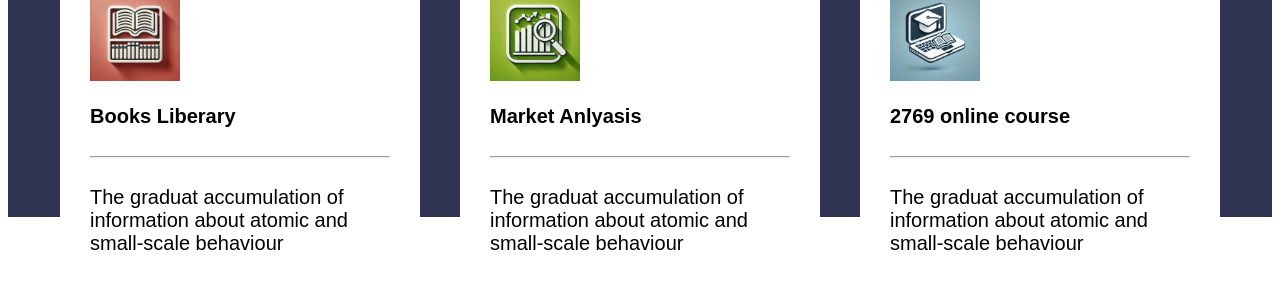
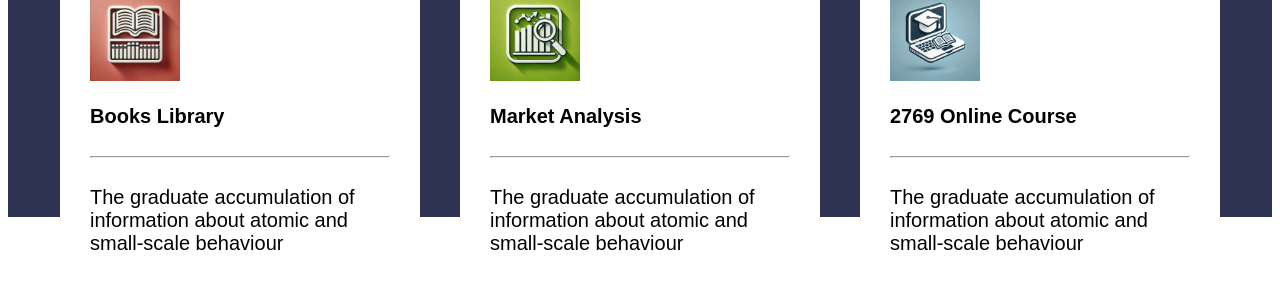
Before and after one commit to Prathmesh215/Web-Page, a plain HTML site: page index.html in a window 1280 px wide. Shown: the part 591-880 px from the top of the page. Drawn offline with Linux system fonts and the light colour scheme.

Commit message:
Update index.html

```diff
--- a/index.html
+++ b/index.html
@@ -37,21 +37,21 @@
 
             <div class="container1">
                 <img  src="./assets/image/book.webp" alt="book" height="90px">
-                <div class="tag">Books Liberary</div>
+                <div class="tag">Books Library</div>
                 <hr/><div></div>
-                <p class="info">The graduat accumulation of information about atomic and small-scale behaviour</p>
+                <p class="info">The graduate accumulation of information about atomic and small-scale behaviour</p>
             </div>
             <div class="container1">
                 <img src="./assets/image/market ananlysis.png" alt="Market-image" height="90px">
-                <div class="tag">Market Anlyasis</div>
+                <div class="tag">Market Analysis</div>
                 <hr />
-                <p class="info">The graduat accumulation of information about atomic and small-scale behaviour</p>
+                <p class="info">The graduate accumulation of information about atomic and small-scale behaviour</p>
             </div>
             <div class="container1">
                 <img src="./assets/image/online course.webp" alt="course-image" height="90px">
-                <div class="tag">2769 online course</div>
+                <div class="tag">2769 Online Course</div>
                 <hr />
-                <p class="info">The graduat accumulation of information about atomic and small-scale behaviour</p>
+                <p class="info">The graduate accumulation of information about atomic and small-scale behaviour</p>
             </div>
 
         </div>
```
